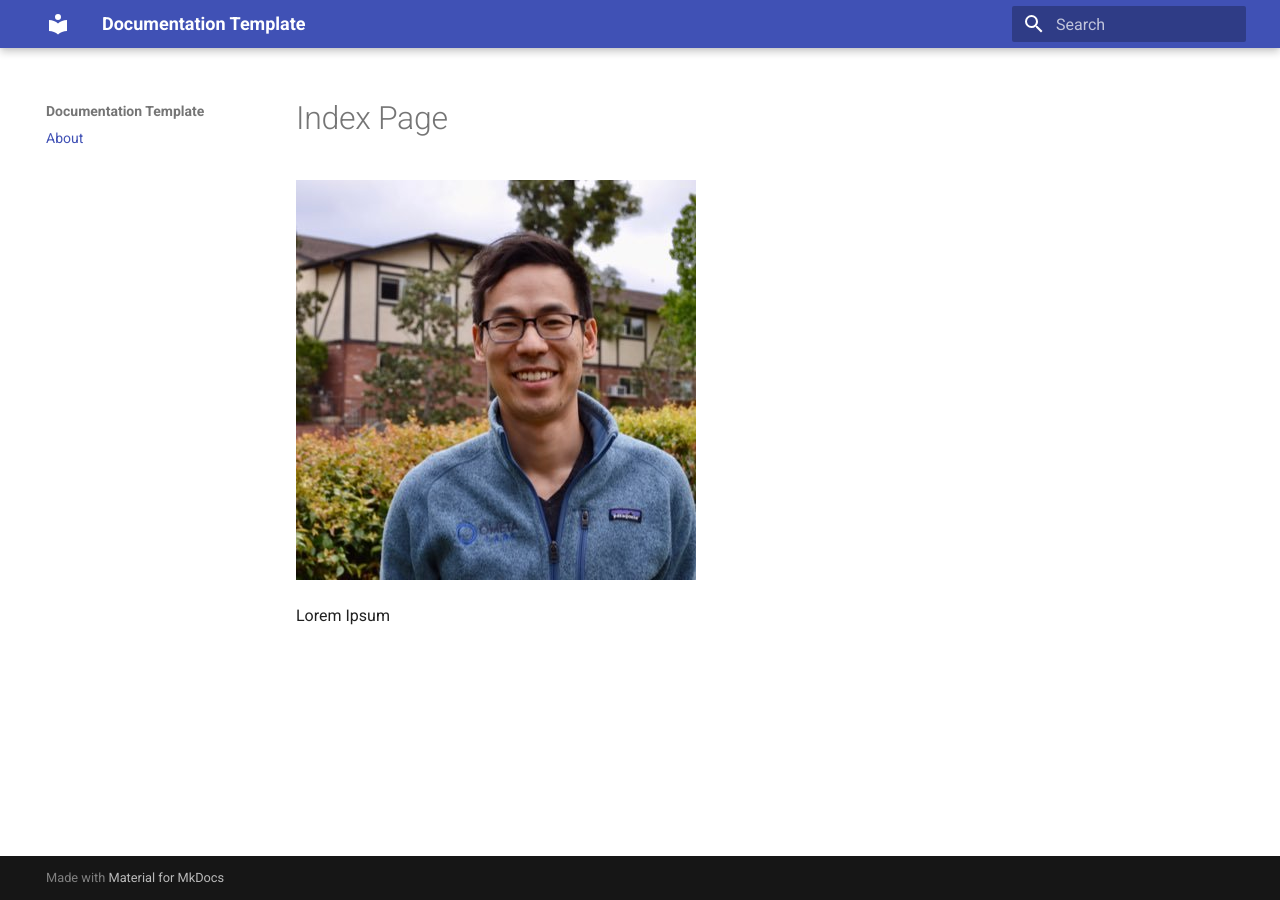
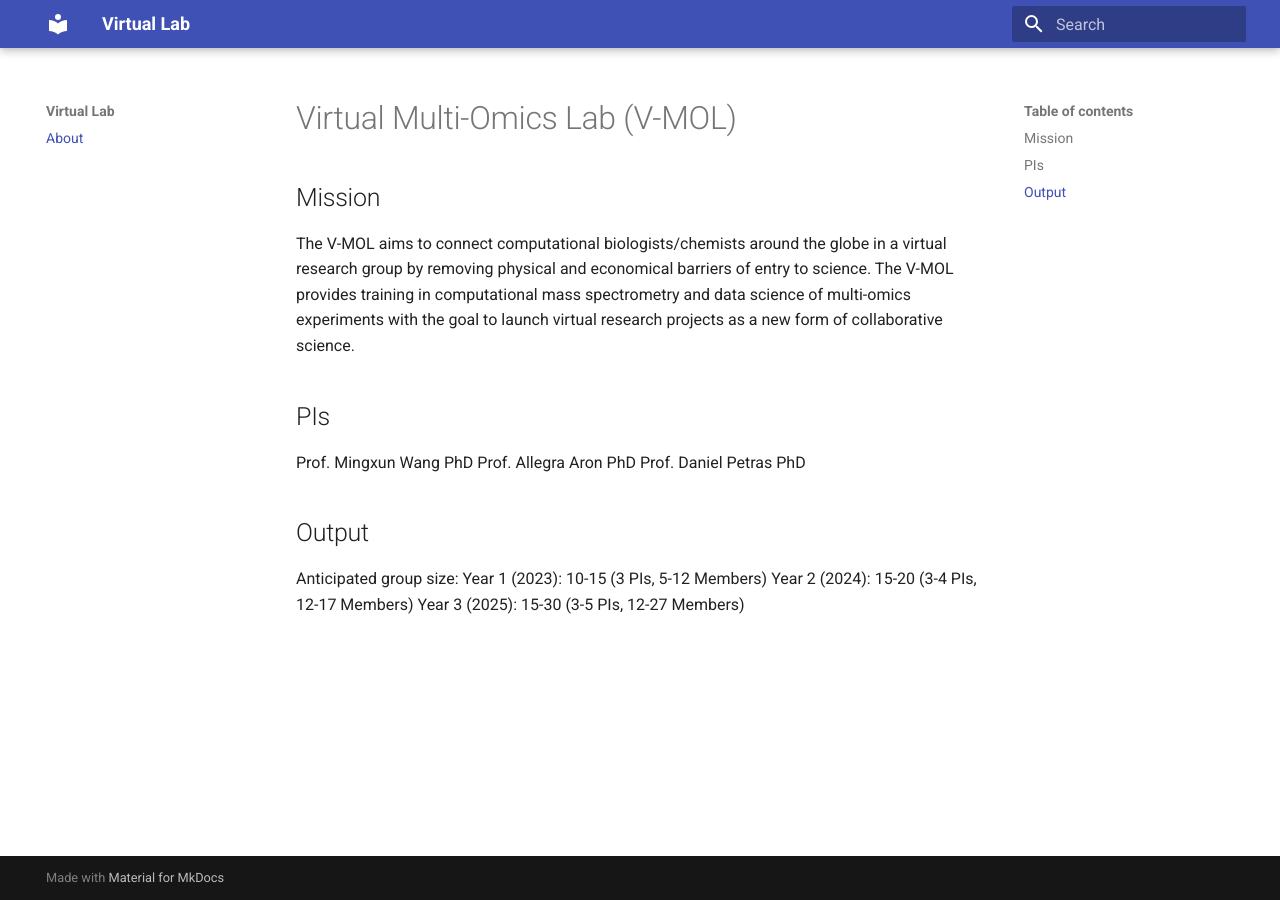
Before and after one commit to Wang-Bioinformatics-Lab/VirtualLab_Website, an MkDocs documentation site: the page built from docs/index.md, in a window 1280 px wide. Built offline with MkDocs 1.6.1 and Material for MkDocs 9.7.7, drawn with Linux system fonts in a browser that asks for light colours.

Commit message:
updating

```diff
--- a/docs/index.md
+++ b/docs/index.md
@@ -1,5 +1,19 @@
-# Index Page
+# Virtual Multi-Omics Lab (V-MOL)
 
-![](img/ming.png)
+## Mission
 
-Lorem Ipsum
+The V-MOL aims to connect computational biologists/chemists around the globe in a virtual research group by removing physical and economical barriers of entry to science. The V-MOL provides training in computational mass spectrometry and data science of multi-omics experiments with the goal to launch virtual research projects as a new form of collaborative science.
+
+## PIs
+
+Prof. Mingxun Wang PhD
+Prof. Allegra Aron PhD
+Prof. Daniel Petras PhD
+
+
+## Output
+
+Anticipated group size:
+Year 1 (2023): 10-15 (3 PIs, 5-12 Members)
+Year 2 (2024): 15-20 (3-4 PIs, 12-17 Members)
+Year 3 (2025): 15-30 (3-5 PIs, 12-27 Members)
--- a/mkdocs.yml
+++ b/mkdocs.yml
@@ -1,4 +1,4 @@
-site_name: Documentation Template
+site_name: Virtual Lab
 
 nav:
     - About: index.md
@@ -12,9 +12,7 @@ theme:
 extra:
     social:
         - type: 'github'
-          link: 'https://github.com/mwang87'
-        - type: 'twitter'
-          link: 'https://twitter.com/mingxunwang'
+          link: 'https://github.com/Wang-Bioinformatics-Lab'
 
 plugins:
     - search
```
